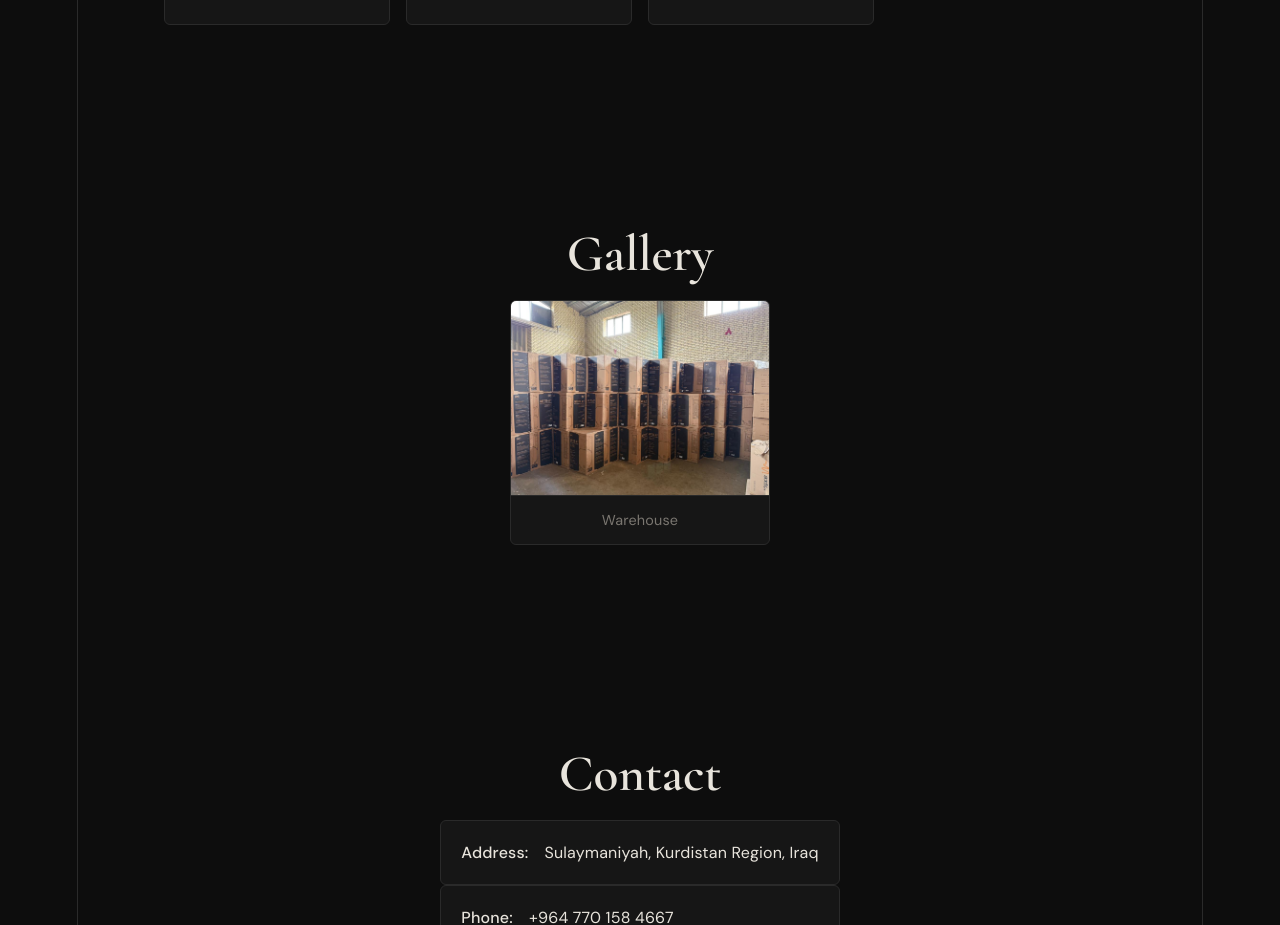
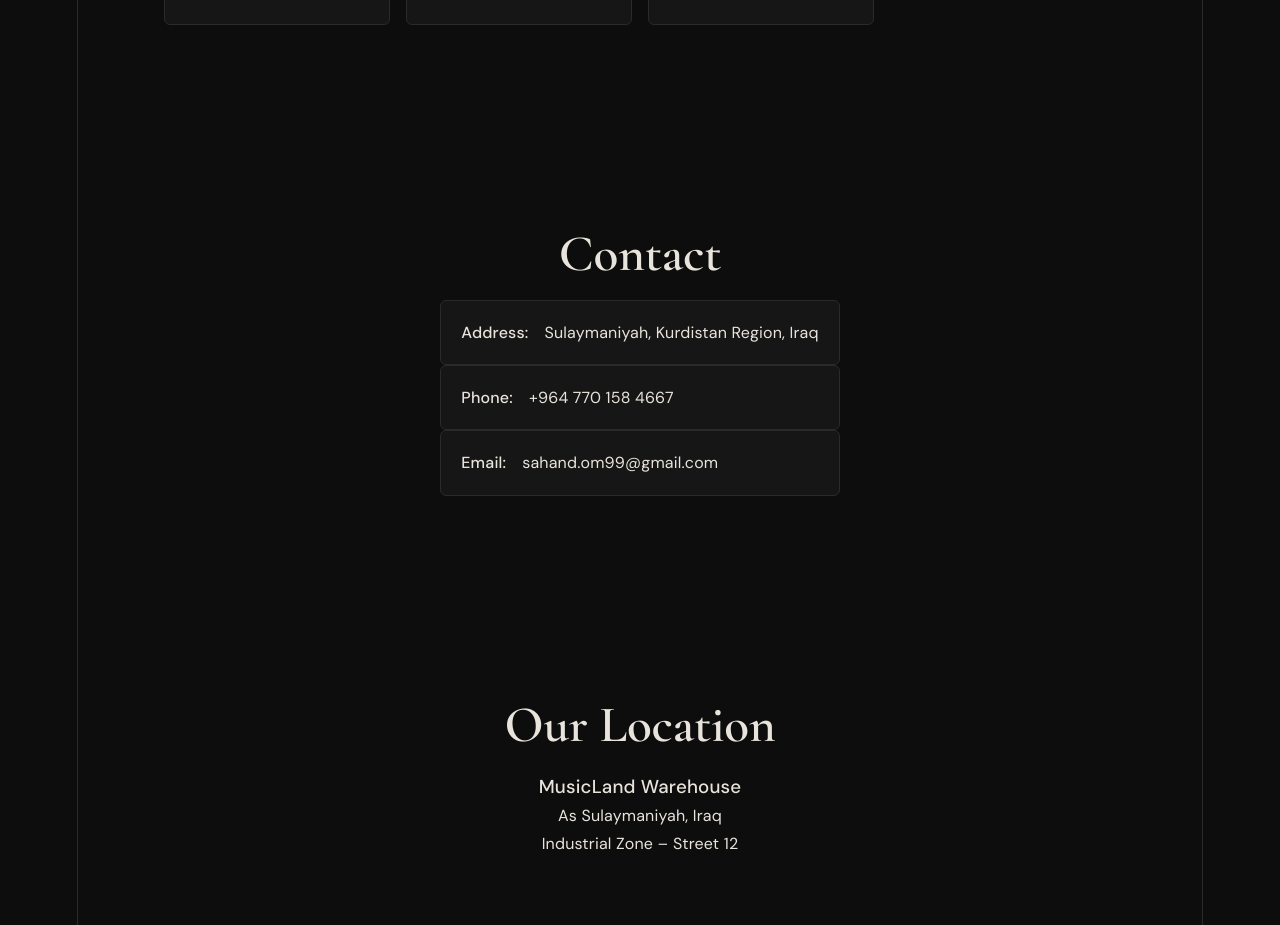
Before and after one commit to wartwoss/MusicLandWeb, a React (Vite) app: page / in a window 1280 px wide. Shown: the part 2480-3405 px from the top of the page. Built offline with nearby package versions, Linux system fonts and the light colour scheme; grey boxes are pictures that could not be loaded.

Commit message:
removing gallary component

```diff
--- a/src/pages/musicland.jsx
+++ b/src/pages/musicland.jsx
@@ -21,7 +21,7 @@
       <Hero site={SITE} stats={STATS} />
       <About site={SITE} />
       <Products products={PRODUCTS} />
-      <Gallery gallery={GALLERY} />
+
       <Contact site={SITE} />
       <Location></Location>
       <Footer site={SITE} />
```
